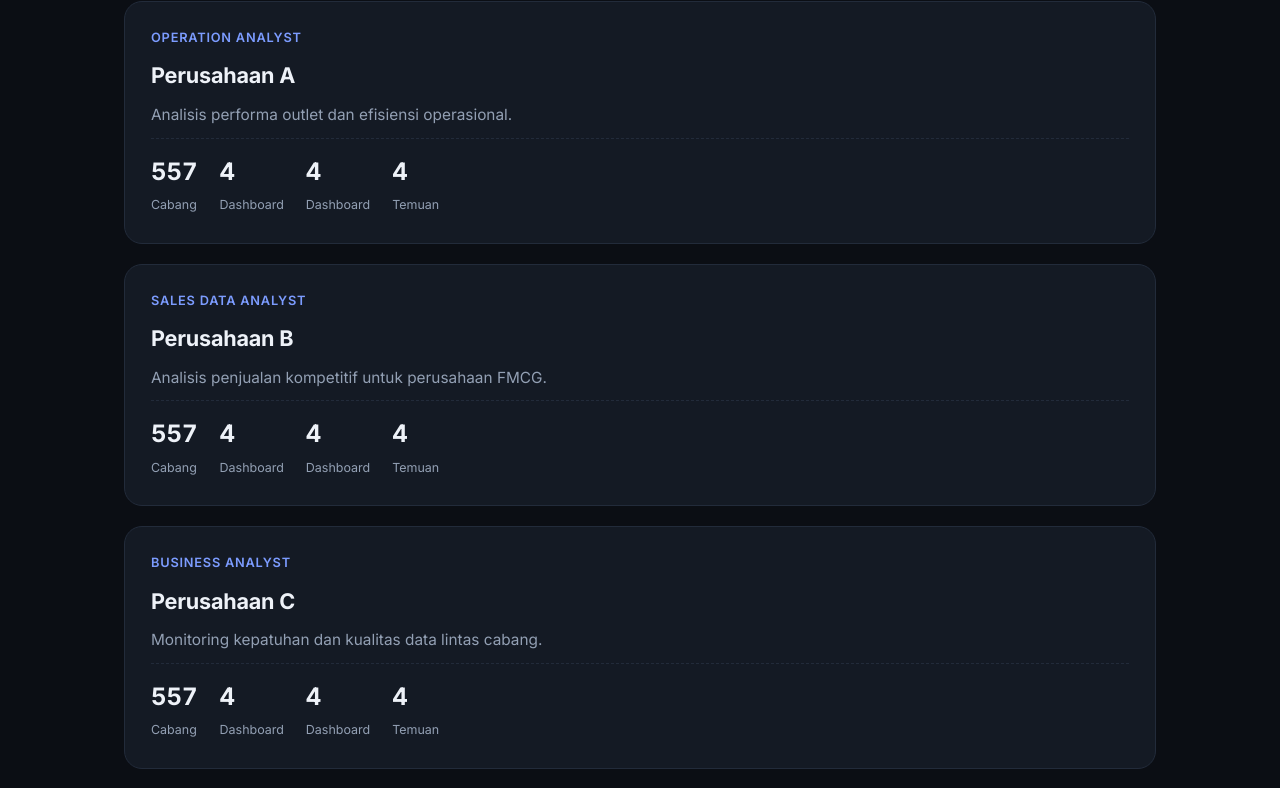
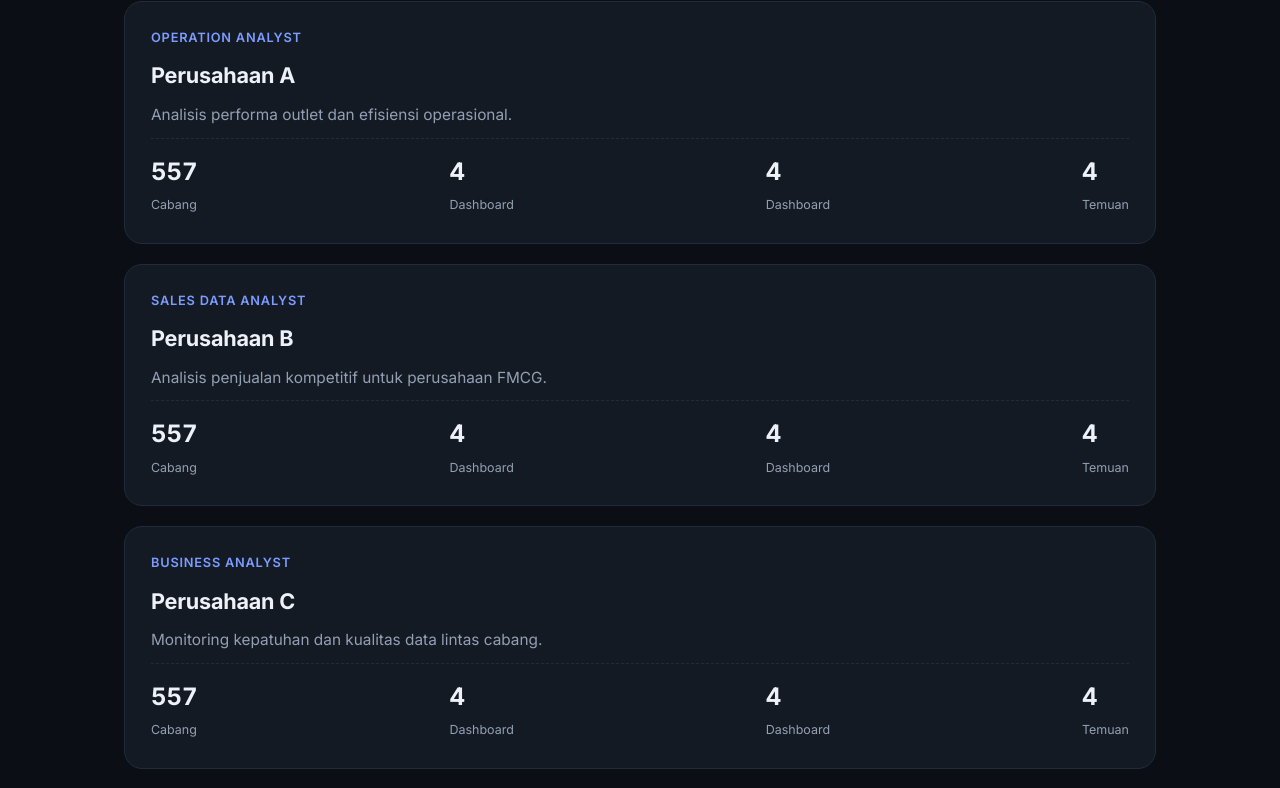
Before and after one commit to ilman-gfari/portofolio-web, a plain HTML site: page index.html in a window 1280 px wide. Shown: the part 1103-1891 px from the top of the page. Drawn offline with Linux system fonts and the light colour scheme.

Commit message:
update css

```diff
--- a/style.css
+++ b/style.css
@@ -92,7 +92,7 @@ a { color: inherit; text-decoration: none; }
 .card .role { font-size: .8rem; font-weight: 600; letter-spacing: .06em; text-transform: uppercase; color: var(--accent); }
 .card h3 { margin: 0; font-size: 1.35rem; letter-spacing: -.01em; }
 .card p { margin: 0; color: var(--muted); font-size: .96rem; }
-.stats { display: flex; gap: 22px; margin-top: auto; padding-top: 14px; border-top: 1px dashed var(--border); }
+.stats { display: flex; justify-content: space-between; gap: 22px; margin-top: auto; padding-top: 14px; border-top: 1px dashed var(--border); }
 .stat b { display: block; font-size: 1.5rem; font-variant-numeric: tabular-nums; }
 .stat span { font-size: .78rem; color: var(--muted); }
 .card .arrow { position: absolute; top: 22px; right: 24px; opacity: 0; transform: translate(-6px, 6px); transition: .25s; color: var(--accent); }
```
